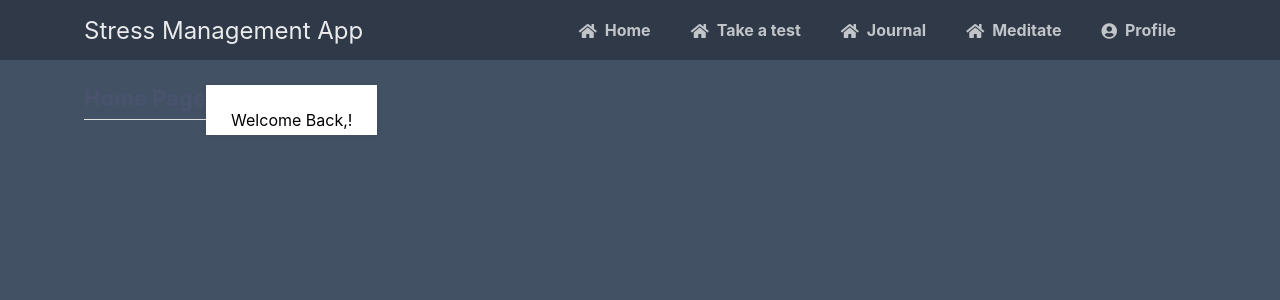
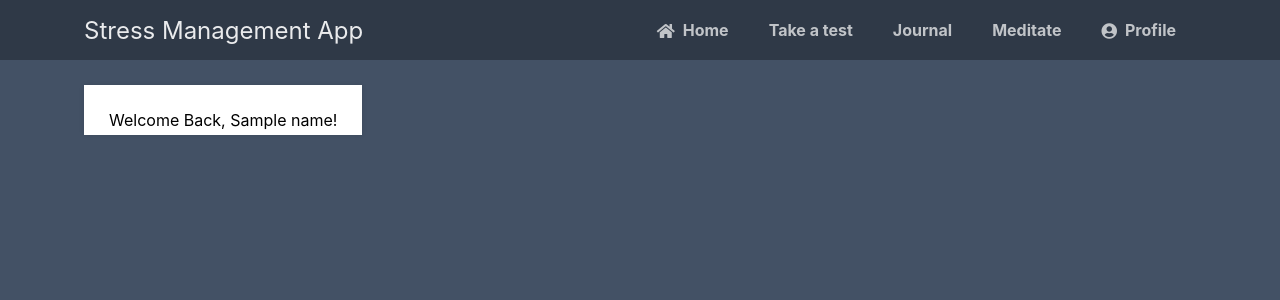
Before and after one commit to GKMmarcus/Stress-and-Anxiety-Management-App, a Flask app: template templates/home.html in a window 1280 px wide. Shown: the top 300 px of the page. Run offline with Flask 3, Linux system fonts and the light colour scheme; the template is opened without the code that fills it: most values are stand-ins (such as "Sample title", 1, 10 or a date in 2020); some libraries are stand-ins or nearby versions.

Commit message:
Edited the icons on the pages

```diff
--- a/templates/home.html
+++ b/templates/home.html
@@ -11,14 +11,13 @@
             <div>
                 <h1>Stress Management App</h1>
                 <a href="{{ url_for('home') }}"><i class = 'fas fa-home'></i>Home</a>
-                <a href="{{ url_for('home') }}"><i class = 'fas fa-home'></i>Take a test</a>
-                <a href="{{ url_for('home') }}"><i class = 'fas fa-home'></i>Journal</a>
-                <a href="{{ url_for('meditate') }}"><i class = 'fas fa-home'></i>Meditate</a>
+                <a href="{{ url_for('home') }}"></i>Take a test</a>
+                <a href="{{ url_for('home') }}"></i>Journal</a>
+                <a href="{{ url_for('meditate') }}">Meditate</a>
                 <a href="{{ url_for('profile') }}"><i class = 'fas fa-user-circle'></i>Profile</a>
             </div>
             <div class = "content">
-                <h2>Home Page</h2>
-                <p>Welcome Back,!</p>
+                <p>Welcome Back, {{ name }}!</p>
             </div>
         </nav>
     </body>
--- a/templates/meditate.html
+++ b/templates/meditate.html
@@ -13,7 +13,7 @@
                 <a href="{{ url_for('home') }}"><i class = 'fas fa-home'></i>Take a test</a>
                 <a href="{{ url_for('home') }}"><i class = 'fas fa-home'></i>Journal</a>
                 <a href="{{ url_for('meditate') }}"><i class = 'fas fa-home'></i>Meditate</a>
-                <a href="{{ url_for('profile') }}"><i class = 'fas fa-home'></i>Profile</a>
+                <a href="{{ url_for('profile') }}"><i class = 'fas fa-user-circle'></i>Profile</a>
             </div>
         </nav>
 
```
